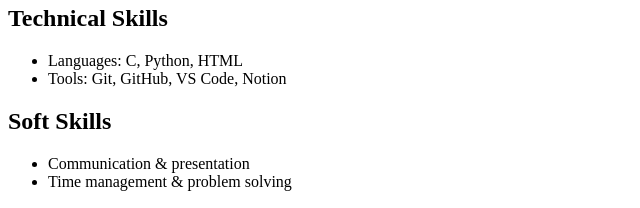
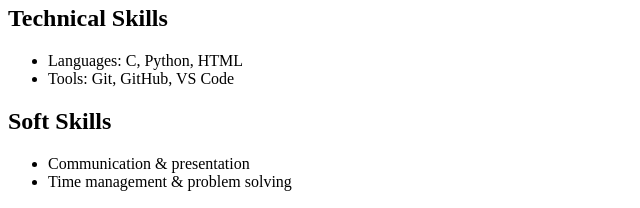
Before and after one commit to MrBengaliHacker/HTML-Projects, a plain HTML site: page 1-digital_resume/index.html in a window 1280 px wide. Shown: the part 461-669 px from the top of the page, 0-640 px from the left. Drawn offline with Linux system fonts and the light colour scheme.

Commit message:
Fix code

```diff
--- a/1-digital_resume/index.html
+++ b/1-digital_resume/index.html
@@ -53,7 +53,7 @@
         <h2>Technical Skills</h2>
         <ul>
           <li>Languages: C, Python, HTML</li>
-          <li>Tools: Git, GitHub, VS Code, Notion</li>
+          <li>Tools: Git, GitHub, VS Code</li>
         </ul>
       </section>
 
```
